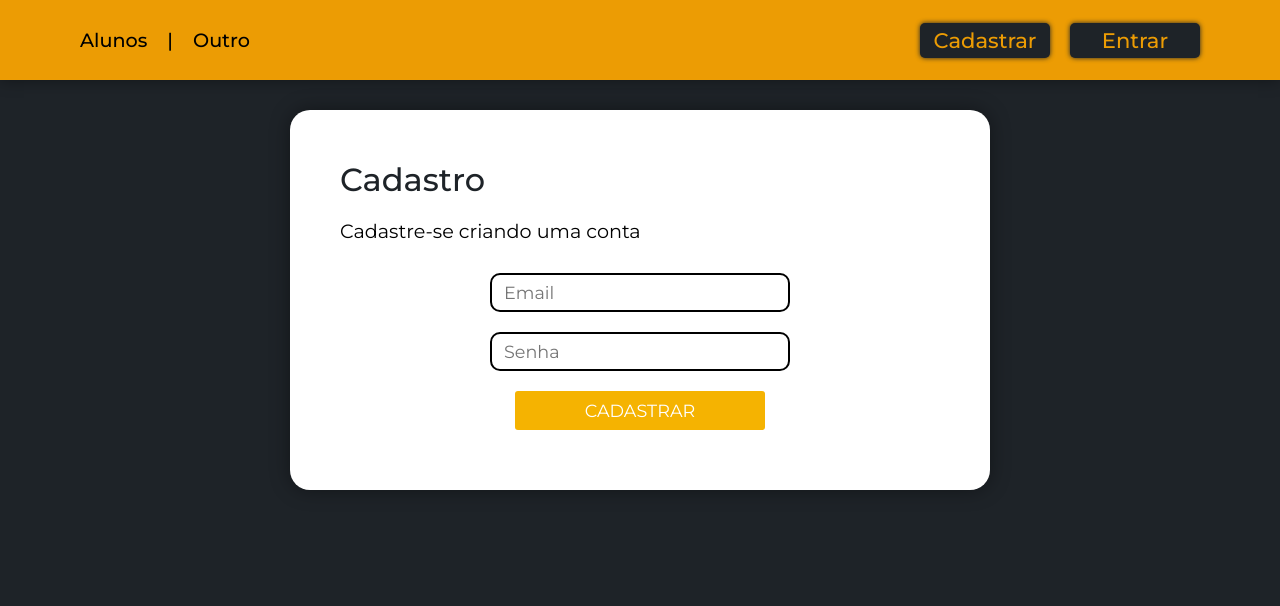
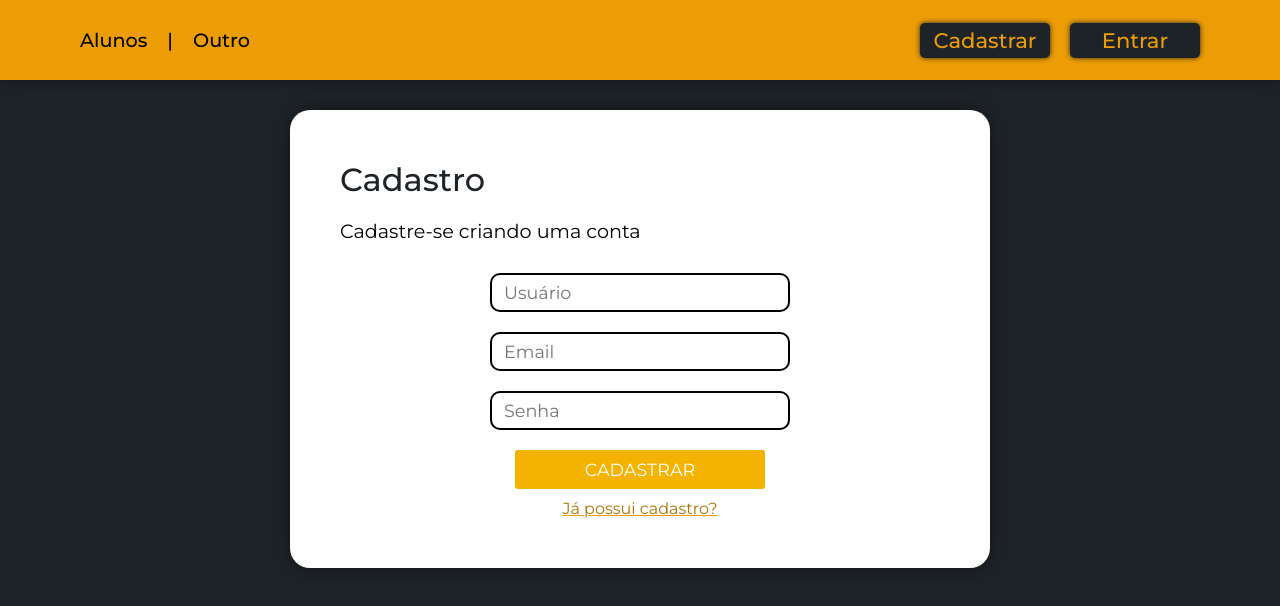
Before and after one commit to raulcabralc/school-management-app, a React (Create React App) app: page /register in a window 1280 px wide. Shown: the top 606 px of the page. Built offline with nearby package versions, Linux system fonts and the light colour scheme.

Commit message:
Added Create User Feature

```diff
--- a/package.json
+++ b/package.json
@@ -9,6 +9,7 @@
     "@testing-library/user-event": "^13.5.0",
     "axios": "^1.9.0",
     "history": "^5.3.0",
+    "lodash": "^4.17.21",
     "prop-types": "^15.8.1",
     "react": "^19.1.0",
     "react-dom": "^19.1.0",
@@ -21,6 +22,7 @@
     "redux-persist": "^6.0.0",
     "redux-saga": "^1.3.0",
     "styled-components": "^6.1.17",
+    "validator": "^13.15.0",
     "web-vitals": "^2.1.4"
   },
   "scripts": {
--- a/src/config/colors.js
+++ b/src/config/colors.js
@@ -1,6 +1,7 @@
 export const primaryYellow = "#EC9C04";
 export const primaryLightYellow = "#F5B301";
 export const primaryLighterYellow = "#FED053";
+export const primaryDarkYellow = "#AD7200";
 
 export const primaryBlack = "#1E2328";
 export const primaryLightBlack = "#2A2E34";
--- /dev/null
+++ b/src/pages/Cadastro/indexRegister.js
@@ -0,0 +1,91 @@
+import React, { useState } from "react";
+import { toast } from "react-toastify";
+import { useHistory } from "react-router-dom";
+
+import { Container } from "../../styles/globalStyles";
+import { Title, Paragraph, Form } from "./styledRegister";
+
+import { isEmail } from "validator";
+import axios from "../../services/axios";
+import { get } from "lodash";
+
+export default function Register() {
+  const [name, setName] = useState("");
+  const [email, setEmail] = useState("");
+  const [password, setPassword] = useState("");
+  const history = useHistory();
+
+  async function handleSubmit(e) {
+    e.preventDefault();
+    const formErrors = [];
+
+    if (name.length < 3 || name.length > 30) {
+      formErrors.push("Nome deve ter entre 3 a 30 caracteres.");
+    }
+
+    if (!isEmail(email)) {
+      formErrors.push("Email inválido.");
+    }
+
+    if (password.length < 6 || password.length > 50) {
+      formErrors.push("Senha deve conter entre 6 a 50 caracteres.");
+    }
+
+    formErrors.forEach((error) => toast.error(error));
+
+    if (formErrors.length > 0) return;
+
+    try {
+      await axios.post("/users/", {
+        name,
+        email,
+        password,
+      });
+
+      toast.success("Cadastro realizado!");
+
+      setTimeout(() => {
+        history.push("/login");
+      }, 3500);
+    } catch (e) {
+      const errors = get(e, "response.data.errors", 0);
+
+      errors.forEach((error) => toast.error(error));
+    }
+  }
+
+  return (
+    <>
+      <Container>
+        <Title>Cadastro</Title>
+        <Paragraph>Cadastre-se criando uma conta</Paragraph>
+        <Form>
+          <input
+            placeholder="Usuário"
+            type="text"
+            value={name}
+            onChange={(e) => setName(e.target.value)}
+          />
+          <input
+            placeholder="Email"
+            type="email"
+            value={email}
+            onChange={(e) => setEmail(e.target.value)}
+          />
+          <input
+            placeholder="Senha"
+            type="password"
+            value={password}
+            onChange={(e) => setPassword(e.target.value)}
+          />
+          <button type="submit" onClick={handleSubmit}>
+            Cadastrar
+          </button>
+        </Form>
+        <div className="common-anchor">
+          <a href="/login">Já possui cadastro?</a>
+        </div>
+      </Container>
+    </>
+  );
+}
--- /dev/null
+++ b/src/pages/Cadastro/styledRegister.js
@@ -0,0 +1,38 @@
+import styled from "styled-components";
+
+export const Title = styled.h1`
+  margin-bottom: 20px;
+`;
+
+export const Paragraph = styled.p`
+  margin: 20px 0;
+  font-size: 1.2rem;
+`;
+
+export const Form = styled.form`
+  display: flex;
+  flex-flow: column wrap;
+  align-content: center;
+
+  input {
+    margin: 10px auto;
+    padding: 7px 12px;
+    width: 300px;
+    font-size: 1.1em;
+    font-family: "Montserrat";
+    border: 2px solid black;
+    border-radius: 10px;
+    transition: all ease-in-out 0.15s;
+  }
+
+  input:focus {
+    outline: none;
+    filter: brightness(96%);
+    box-shadow: 0 0 5px rgba(0, 0, 0, 0.4);
+  }
+
+  button {
+    width: 250px;
+    align-self: center;
+  }
+`;
--- a/src/pages/Login/indexLogin.js
+++ b/src/pages/Login/indexLogin.js
@@ -14,6 +14,9 @@ export default function Login() {
           <input placeholder="Senha" />
           <button>Entrar</button>
         </Form>
+        <div className="common-anchor">
+          <a href="/register">Não possui cadastro?</a>
+        </div>
       </Container>
     </>
   );
--- a/src/routes/MyRoute.js
+++ b/src/routes/MyRoute.js
@@ -1,11 +1,14 @@
 import React from "react";
 import { Route, Redirect } from "react-router-dom";
+import { toast } from "react-toastify";
+
 import PropTypes from "prop-types";
 
 export default function MyRoute({ component: Component, isClosed, ...rest }) {
   const isLoggedIn = false;
 
   if (isClosed && !isLoggedIn) {
+    toast.info("Realize Login para acessar");
     return (
       <Redirect
         to={{ pathname: "/login", state: { prevPath: rest.location.pathname } }}
--- a/src/routes/indexRoutes.js
+++ b/src/routes/indexRoutes.js
@@ -8,7 +8,7 @@ import Page404 from "../pages/Page404/index404";
 import AlunoInd from "../pages/Aluno Individual/indexAlunoInd";
 import Alunos from "../pages/Alunos/indexAlunos";
 import Fotos from "../pages/Fotos/indexFotos";
-import Register from "../pages/Register/indexRegister";
+import Register from "../pages/Cadastro/indexRegister";
 
 export default function Routes() {
   return (
--- a/src/styles/globalStyles.js
+++ b/src/styles/globalStyles.js
@@ -49,6 +49,26 @@ export default createGlobalStyle`
     text-transform: uppercase;
     color: white;
     font-family: "Montserrat", sans-serif;
+    transition: all 0.15s ease-in-out;
+  }
+
+  button:hover {
+    background: ${colors.primaryBlack};
+    color: ${colors.primaryYellow}
+  }
+
+  button:active {
+    filter: brightness(80%)
+  }
+
+  .common-anchor {
+    width: 100%;
+    text-align: center;
+  }
+
+  .common-anchor a {
+    color: ${colors.primaryDarkYellow};
+    text-decoration: underline solid ${colors.primaryYellow};
   }
 `;
 
```
Also changed, not shown: 1 other file (tests, documents, lock files or other folders).
